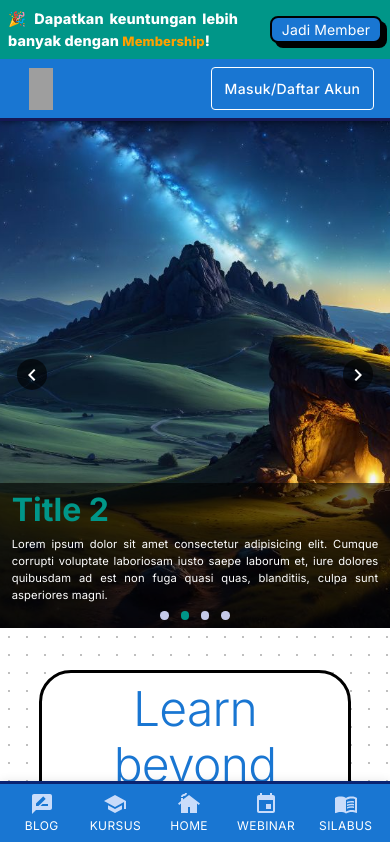
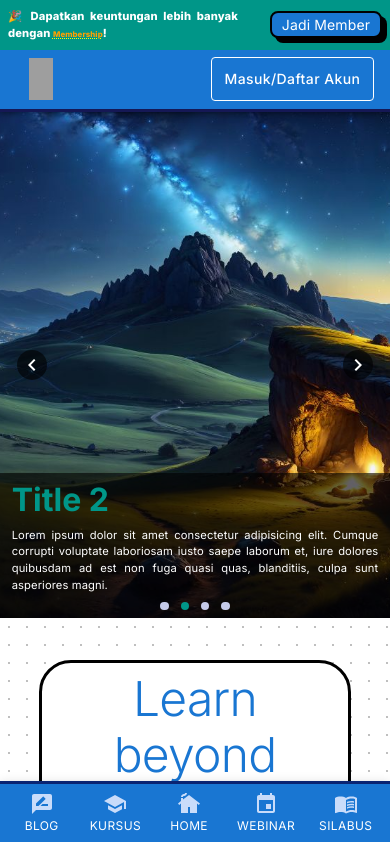
Before and after one commit to 44120N/BRI, a React (Vite) app: page /BRI/test in a window 390 px wide. Shown: the top 842 px of the page. Built offline with nearby package versions, Linux system fonts and the light colour scheme; grey boxes are pictures that could not be loaded.

Commit message:
Changes in drawer & navbar header - Header text too big for Iphone SE & small phones. - Added text decoration to "Membership" in header for better emphasis.

```diff
--- a/src/components/Header.jsx
+++ b/src/components/Header.jsx
@@ -15,8 +15,8 @@ const Header = () => {
                     p={{xs:1, sm:1.5, md:2}}
                 >
                     <Stack>
-                        <Typography textAlign={'center'} fontWeight={800} color="#fff" fontSize={{xs:'.9em', sm:'1em', md:'1.2em'}}>
-                            🎉 Dapatkan keuntungan lebih banyak dengan <Typography component={'b'} color='quaternary.main' fontWeight={800} fontSize={{xs:'.9em', sm:'1em', md:'1.2em'}}>Membership</Typography>!
+                        <Typography textAlign={'center'} fontWeight={800} color="#fff" fontSize={{xs:'.7em', sm:'.9em', md:'1em'}}>
+                            🎉 Dapatkan keuntungan lebih banyak dengan <Typography component={'b'} color='quaternary.main' fontWeight={800} fontSize={{xs:'.7em', sm:'.9em', md:'1em'}} sx={{textDecorationLine:"underline", textDecorationStyle:"dotted", textDecorationColor:"#ffff00"}}>Membership</Typography>!
                         </Typography>
                     </Stack>
                     <Stack>
--- a/src/pages/CourseList.jsx
+++ b/src/pages/CourseList.jsx
@@ -229,15 +229,23 @@ export default function CourseList() {
                 anchor="left"
                 open={openDrawer}
                 onClose={() => setOpenDrawer(false)}
+                slotProps={{
+                    backdrop:{
+                        sx: {
+                            backgroundColor: "rgba(0, 0, 0, 0.618)",
+                        }
+                    }
+                }}
             >
                 <Stack
                     sx={{
-                        width: "75vw",
+                        width: {xs:"75vw", sm:"45vw"},
                         height: "100vh",
                         overflowY: "auto",
                         px: 2,
                         pt: 3,
                         backgroundColor: "white",
+                        borderRight: "2px solid #000",
                     }}
                     gap={2}
                     id="drawer-filter"
```
